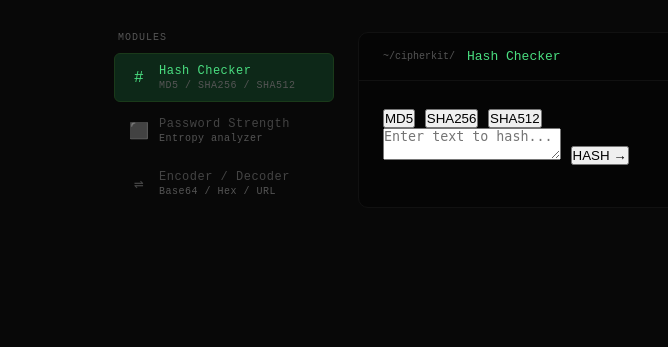
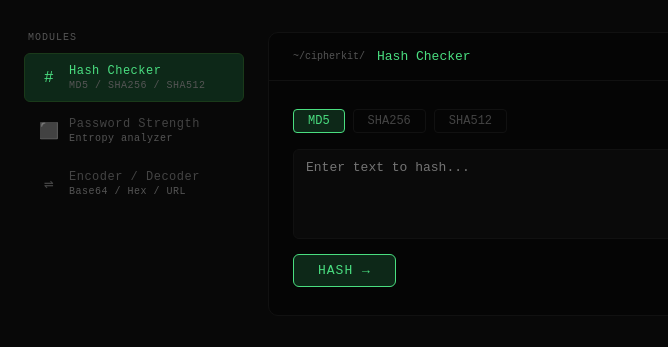
Before and after one commit to razvypikachu/cipherkit, a Flask app: page / in a window 1280 px wide. Shown: the part 57-404 px from the top of the page, without its empty margins (0-668 px from the left). Run offline with Flask 3, Linux system fonts and the light colour scheme.

Commit message:
hash checker design + fixed margin

```diff
--- a/static/css/style.css
+++ b/static/css/style.css
@@ -171,8 +171,83 @@ nav a.active {
 .tool-panel-body {
     padding: 28px 24px;
 }
+
+.algo-selector {
+    display: flex;
+    gap: 8px;
+    margin-bottom:16px;
+}
+
+.algo-btn {
+    padding: 4px 14px;
+    border-radius:4px;
+    border:1px solid var(--border);
+    background:transparent;
+    color: var(--text-dim);
+    font-family:var(--font-mono);
+    font-size:12px;
+    cursor:pointer;
+    transition:all 0.2s;
+}
+
+.algo-btn:hover{
+    color:var(--text);
+    border-color:#333;
+}
+.algo-btn.active{
+    background-color: var(--accent-dim);
+    color: var(--accent);
+    border-color: var(--accent);
+}
+textarea {
+    width: 100%;
+    height:90px;
+    background:var(--bg-input);
+    border: 1px solid var(--border);
+    border-radius: 6px;
+    color: var(--text);
+    font-family:var(--font-mono);
+    font-size:13px;
+    padding:10px 12px;
+    resize:none;
+    outline:none;
+    transition:border 0.2s;
+}
+textarea:focus {
+    border-color:#4ade8033;
+}
+.run-btn {
+    margin-top:10px;
+    padding: 8px 24px;
+    background: var(--accent-dim);
+    border:1px solid var(--accent);
+    border-radius:6px;
+    color:var(--accent);
+    font-family:var(--font-mono);
+    font-size:13px;
+    cursor:pointer;
+    letter-spacing:1px;
+    transition: all 0.2s;
+}
+.run-btn:hover {
+    background: var(--accent);
+    color: #000;
+}
+.output-box{
+    margin-top:14px;
+    padding:12px 14px;
+    background:#050d07;
+    border:1px solid #1a3a1a;
+    border-radius:6px;
+    font-size:12px;
+    color:var(--accent);
+    word-break: break-all;
+}
+.output-label {
+    color:var(--text-muted);
+    margin-right:8px;
+}
 main {
     padding: 32px 24px;
     max-width: 1100px;
-    margin: 0 auto;
 }
```
